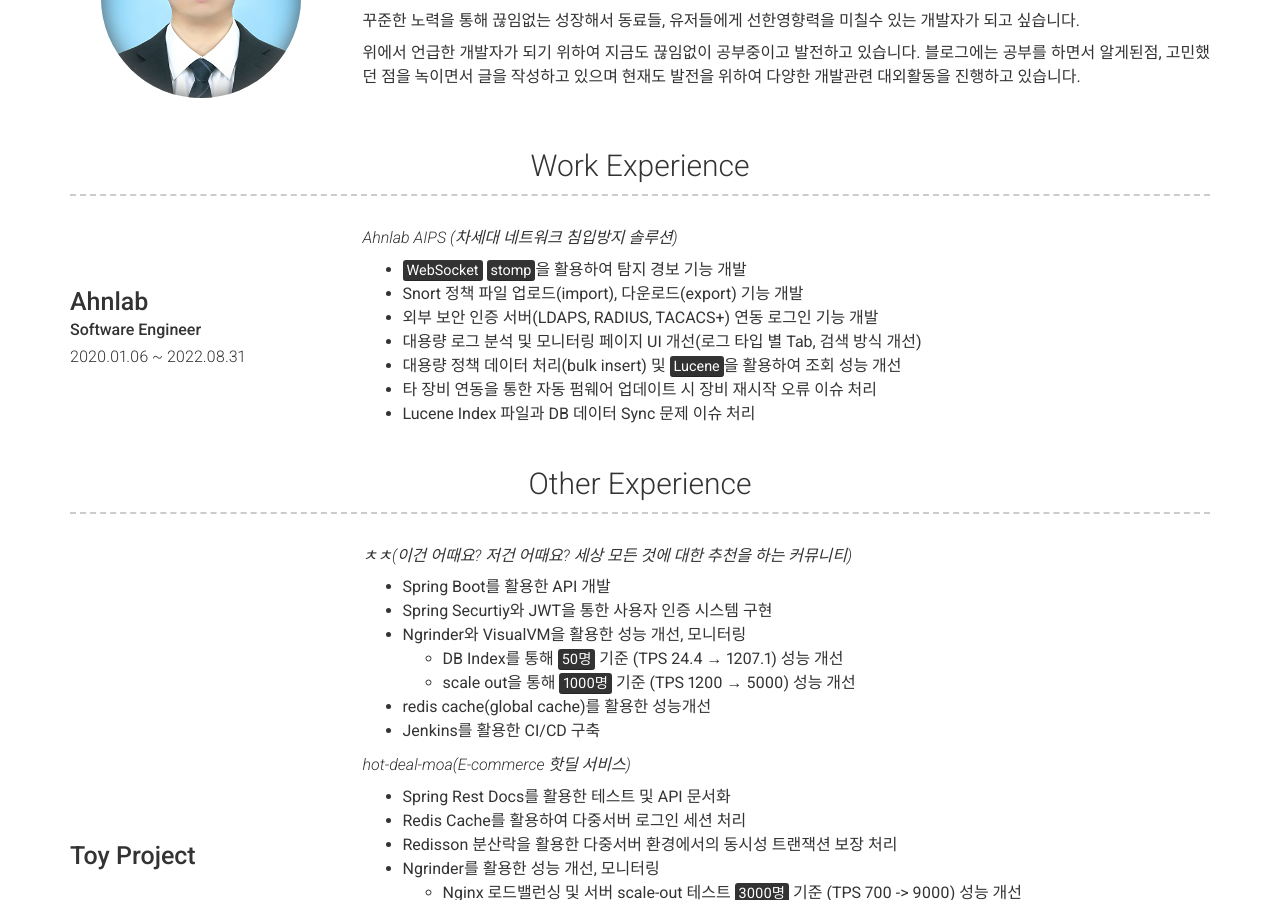
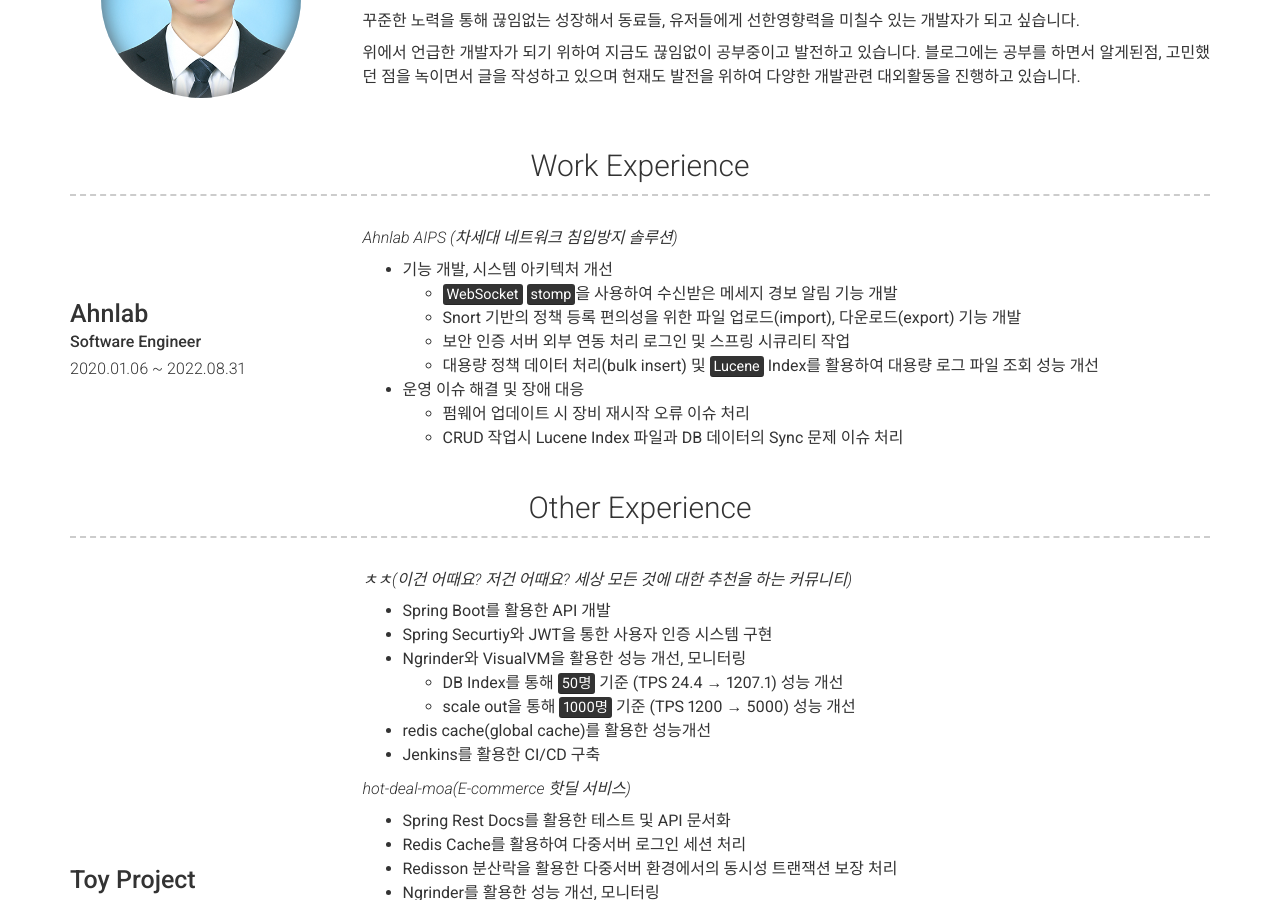
Before and after one commit to yht0827/resume, a Jekyll site: the page built from index.md, in a window 1280 px wide and 900 px high, scrolled down 438 px. Built offline with Jekyll 4.4.1, drawn with Linux system fonts in a browser that asks for light colours; nearby versions of some CDN libraries.

Commit message:
-- 이력서 추가

```diff
--- a/_config.yml
+++ b/_config.yml
@@ -52,13 +52,14 @@ content:
         caption: 2020.01.06 ~ 2022.08.31
         description: | # this will include new lines to allow paragraphs
           **<a href="https://www.ahnlab.com/kr/site/product/productView.do?prodSeq=131" target="_blank" style="color: inherit;font-style: italic;font-weight: 300;">Ahnlab AIPS (차세대 네트워크 침입방지 솔루션)</a>**
-          - <mark>WebSocket</mark> <mark>stomp</mark>을 활용하여 탐지 경보 기능 개발
-          - Snort 정책 파일 업로드(import), 다운로드(export) 기능 개발
-          - 외부 보안 인증 서버(LDAPS, RADIUS, TACACS+) 연동 로그인 기능 개발
-          - 대용량 로그 분석 및 모니터링 페이지 UI 개선(로그 타입 별 Tab, 검색 방식 개선)
-          - 대용량 정책 데이터 처리(bulk insert) 및 <mark>Lucene</mark>을 활용하여 조회 성능 개선
-          - 타 장비 연동을 통한 자동 펌웨어 업데이트 시 장비 재시작 오류 이슈 처리
-          - Lucene Index 파일과 DB 데이터 Sync 문제 이슈 처리
+          - 기능 개발, 시스템 아키텍처 개선
+            - <mark>WebSocket</mark> <mark>stomp</mark>을 사용하여 수신받은 메세지 경보 알림 기능 개발
+            - Snort 기반의 정책 등록 편의성을 위한 파일 업로드(import), 다운로드(export) 기능 개발
+            - 보안 인증 서버 외부 연동 처리 로그인 및 스프링 시큐리티 작업
+            - 대용량 정책 데이터 처리(bulk insert) 및 <mark>Lucene</mark> Index를 활용하여 대용량 로그 파일 조회 성능 개선
+          - 운영 이슈 해결 및 장애 대응
+            - 펌웨어 업데이트 시 장비 재시작 오류 이슈 처리
+            - CRUD 작업시 Lucene Index 파일과 DB 데이터의 Sync 문제 이슈 처리
 
   - title: Other Experience
     layout: list
```
